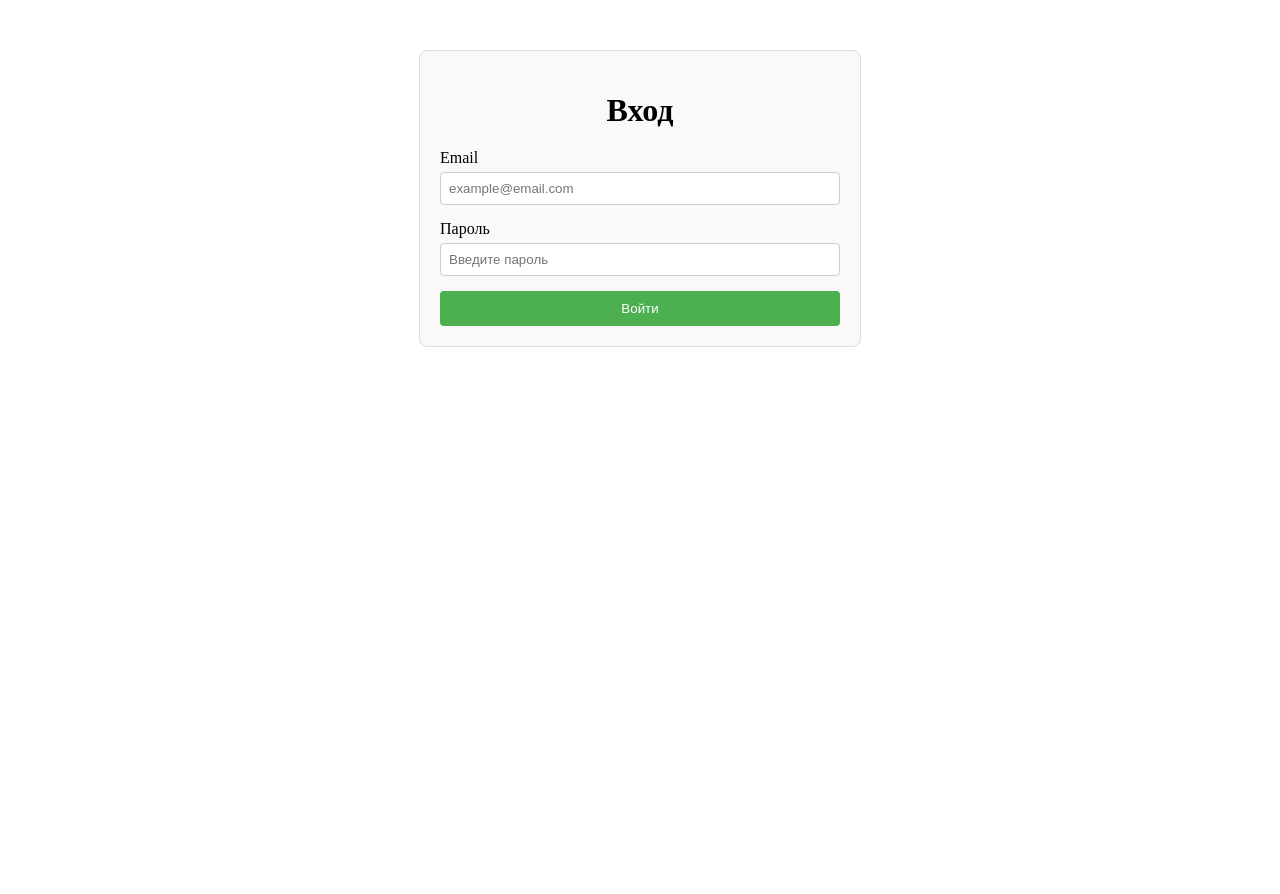
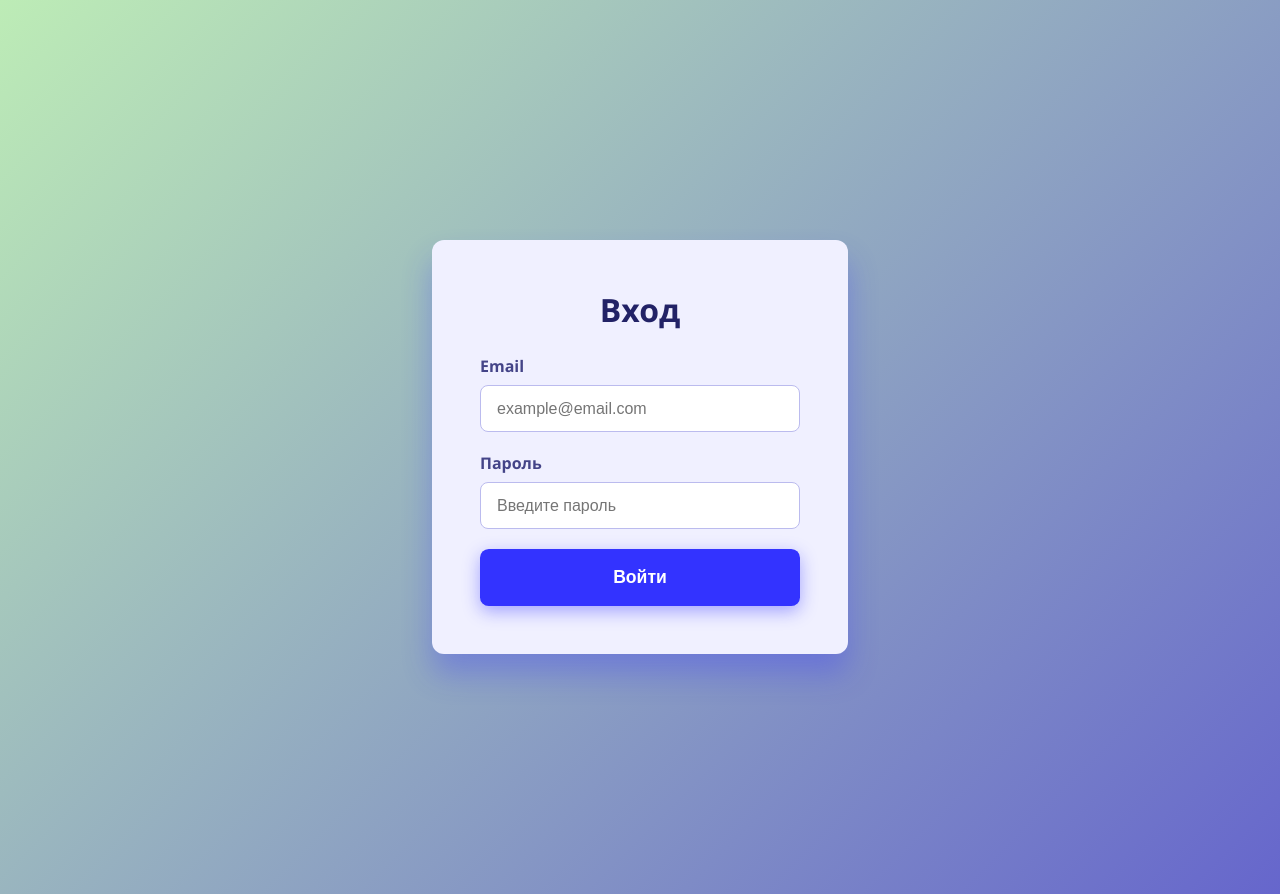
Before and after one commit to OurPaintTeam/OurPaintHub, a React (Vite) app in the folder frontend/: page /login in a window 1280 px wide. Before the commit the page ends 800 px from the top, so only its background shows below. Built offline with nearby package versions, Linux system fonts and the light colour scheme.

Commit message:
Fix style

```diff
--- a/frontend/src/pages/LoginPage.scss
+++ b/frontend/src/pages/LoginPage.scss
@@ -1,49 +1,83 @@
+body {
+  background: linear-gradient(135deg, #BDECB6 0%, #6666cc 100%);
+  margin: 0;
+  font-family: 'Segoe UI', Tahoma, Geneva, Verdana, sans-serif;
+  color: #333;
+  font-size: 1em;
+}
+
 .input-container {
-  max-width: 400px;
-  margin: 50px auto;
-  padding: 20px;
-  border: 1px solid #ddd;
-  border-radius: 8px;
-  background-color: #f9f9f9;
+  max-width: 20em;
+  margin: 15em auto;
+  padding: 3em;
+  border-radius: 0.75em;
+  background-color: #f0f0ff;
+  box-shadow: 0 1.25em 1.875em rgba(51, 51, 255, 0.3);
 
   h1 {
     text-align: center;
-    margin-bottom: 20px;
+    margin-top: 0em;
+    margin-bottom: 0.75em;
+    font-weight: 700;
+    color: #222266;
+    user-select: none;
   }
 
   .form-group {
-    margin-bottom: 15px;
+    margin-bottom: 1.25em;
+     user-select: none;
 
     label {
       display: block;
-      margin-bottom: 5px;
+      margin-bottom: 0.5em;
+      font-weight: 600;
+      color: #444488;
+      user-select: none;
     }
 
     input {
       width: 100%;
-      padding: 8px;
+      padding: 0.85em 1em;
       box-sizing: border-box;
-      border: 1px solid #ccc;
-      border-radius: 4px;
+      border: 0.1em solid #bbbbee;
+      border-radius: 0.5em;
+      font-size: 1em;
+      transition: border-color 0.3s ease;
+    }
+
+
+    input:focus {
+      outline: none;
+      border-color: #3333ff;
+      box-shadow: 0 0 0.5em rgba(51, 51, 255, 0.5);
+      background-color: #fafaff;
     }
   }
 
   button {
     width: 100%;
-    padding: 10px;
-    background-color: #4caf50;
+    padding: 1em;
+    background-color: #3333ff;
     color: white;
     border: none;
-    border-radius: 4px;
+    border-radius: 0.5em;
+    font-weight: 700;
+    font-size: 1.1em;
     cursor: pointer;
+    box-shadow: 0 0.3125em 0.9375em rgba(51, 51, 255, 0.4);
+    transition: background-color 0.3s ease, box-shadow 0.3s ease;
+    user-select: none;
   }
 
   button:hover {
-    background-color: #45a049;
+    background-color: #0000cc;
+    box-shadow: 0 0.5em 1.25em rgba(0, 0, 204, 0.6);
   }
 
   .message {
-    margin-top: 15px;
+    margin-top: 1.2em;
     text-align: center;
+    font-style: italic;
+    color: #5555aa;
   }
 }
--- a/frontend/src/pages/RegistrationPage.scss
+++ b/frontend/src/pages/RegistrationPage.scss
@@ -1,49 +1,120 @@
+body {
+  background: linear-gradient(135deg, #BDECB6 0%, #6666cc 100%);
+  font-family: 'Segoe UI', Tahoma, Geneva, Verdana, sans-serif;
+  color: #333;
+  font-size: 1em;
+}
+
 .registration-container {
-  max-width: 400px;
-  margin: 50px auto;
-  padding: 20px;
-  border: 1px solid #ddd;
-  border-radius: 8px;
-  background-color: #f9f9f9;
+  max-width: 25em;
+  margin: 15em auto;
+  padding: 3em;
+  border-radius: 0.75em;
+  background-color: #f0f0ff;
+  box-shadow: 0 1.25em 1.875em rgba(51, 51, 255, 0.3);
 
   h1 {
     text-align: center;
-    margin-bottom: 20px;
+    margin-top: 0;
+    margin-bottom: 0.75em;
+    font-weight: 700;
+    color: #222266;
+    user-select: none;
   }
 
   .form-group {
-    margin-bottom: 15px;
+    margin-bottom: 1.25em;
+    user-select: none;
 
     label {
       display: block;
-      margin-bottom: 5px;
+      margin-bottom: 0.5em;
+      font-weight: 600;
+      color: #444488;
+      user-select: none;
     }
 
     input {
       width: 100%;
-      padding: 8px;
+      padding: 0.85em 1em;
       box-sizing: border-box;
-      border: 1px solid #ccc;
-      border-radius: 4px;
+      border: 0.1em solid #bbbbee;
+      border-radius: 0.5em;
+      font-size: 1em;
+      transition: border-color 0.3s ease, box-shadow 0.3s ease, background-color 0.3s ease;
+
+      &:focus {
+        outline: none;
+        border-color: #3333ff;
+        box-shadow: 0 0 0.5em rgba(51, 51, 255, 0.5);
+        background-color: #fafaff;
+      }
+    }
+
+    &.input-error input {
+      border-color: #e74c3c;
+      background-color: #fff5f5;
+      box-shadow: 0 0 0.4em rgba(231, 76, 60, 0.4);
+      animation: shake 0.25s ease;
+    }
+
+    &.input-success input {
+      border-color: #2ecc71;
+      background-color: #f0fff5;
+      box-shadow: 0 0 0.4em rgba(46, 204, 113, 0.4);
+    }
+
+    .error-text {
+      color: #e74c3c;
+      font-size: 0.9rem;
+      margin-top: 0.4rem;
+      animation: fadeIn 0.3s ease;
     }
   }
 
   button {
     width: 100%;
-    padding: 10px;
-    background-color: #4caf50;
+    padding: 1em;
+    background-color: #3333ff;
     color: white;
     border: none;
-    border-radius: 4px;
+    border-radius: 0.5em;
+    font-weight: 700;
+    font-size: 1.1em;
     cursor: pointer;
-  }
+    box-shadow: 0 0.3125em 0.9375em rgba(51, 51, 255, 0.4);
+    transition: background-color 0.3s ease, box-shadow 0.3s ease;
+    user-select: none;
 
-  button:hover {
-    background-color: #45a049;
+    &:hover {
+      background-color: #0000cc;
+      box-shadow: 0 0.5em 1.25em rgba(0, 0, 204, 0.6);
+    }
   }
 
   .message {
-    margin-top: 15px;
+    margin-top: 1.2em;
     text-align: center;
+    font-style: italic;
+    color: #5555aa;
   }
 }
+
+@keyframes fadeIn {
+  from {
+    opacity: 0;
+    transform: translateY(-3px);
+  }
+  to {
+    opacity: 1;
+    transform: translateY(0);
+  }
+}
+
+@keyframes shake {
+  0% { transform: translateX(0); }
+  25% { transform: translateX(-3px); }
+  50% { transform: translateX(3px); }
+  75% { transform: translateX(-3px); }
+  100% { transform: translateX(0); }
+}
```
